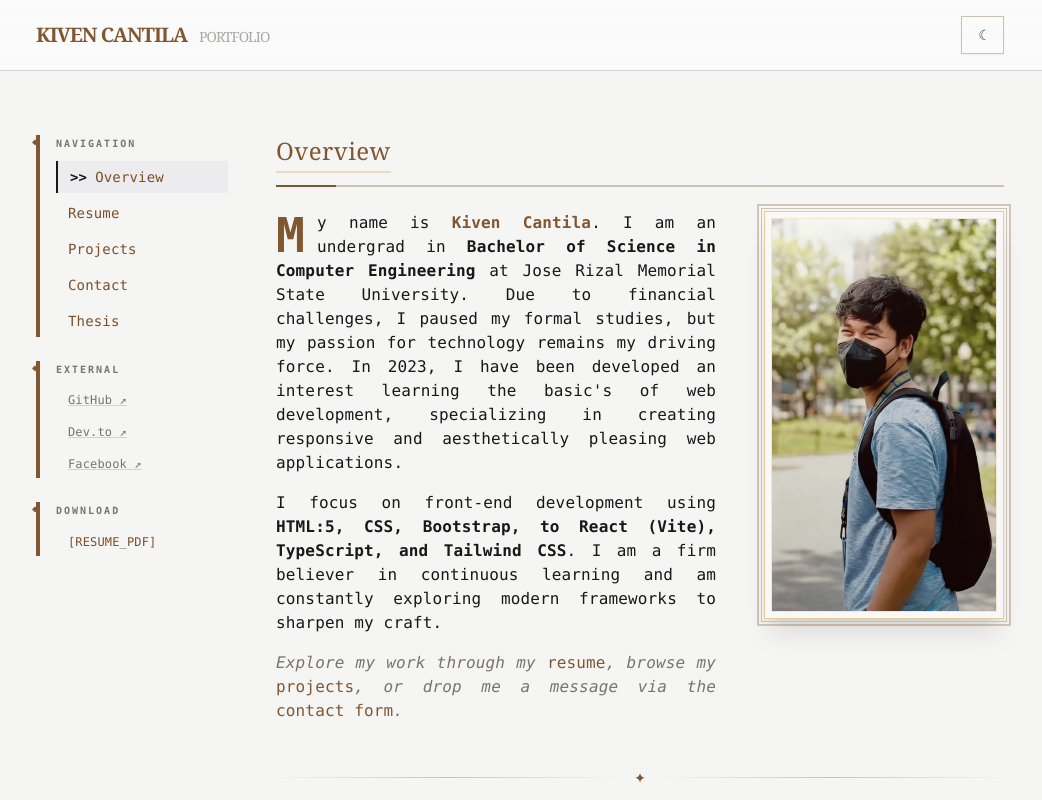
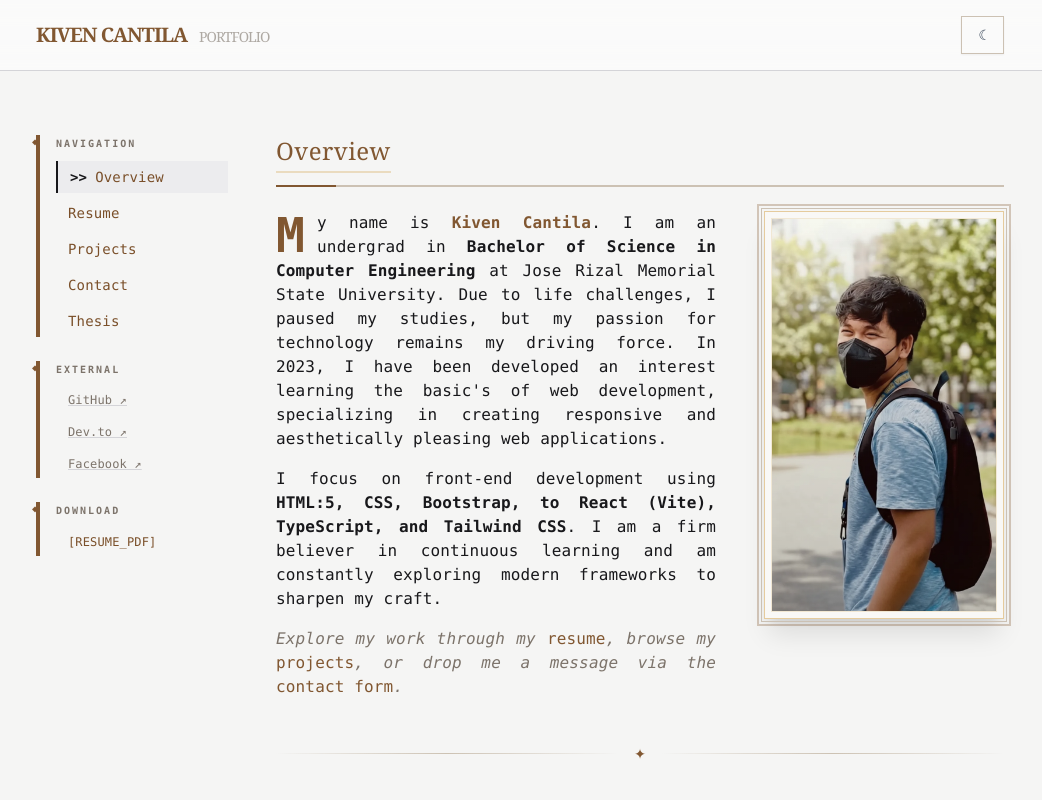
Before and after one commit to cantilakiven/vintage_portfolio, a React (Vite) app: page / in a window 1280 px wide. Shown: the top 800 px of the page, without its empty margins (120-1162 px from the left). Built offline with nearby package versions, Linux system fonts and the light colour scheme; the HTML template or start-up script is replaced by a standard one; a web font is replaced by a local one.

Commit message:
Update ProfileTab.tsx

```diff
--- a/src/components/ProfileTab.tsx
+++ b/src/components/ProfileTab.tsx
@@ -64,7 +64,7 @@ export const ProfileTab = ({ onNavigate }: ProfileTabProps) => {
           <p className="first-letter:text-5xl first-letter:font-bold first-letter:text-primary first-letter:float-left first-letter:mr-3 first-letter:leading-none">
             My name is <strong className="text-primary">Kiven Cantila</strong>.
             I am an undergrad in <strong>Bachelor of Science in Computer Engineering</strong> at Jose Rizal Memorial State University.
-            Due to financial challenges, I paused my formal studies, but my passion for technology remains my driving force.
+            Due to life challenges, I paused my studies, but my passion for technology remains my driving force.
             In 2023, I have been developed an interest learning the basic's of web development, specializing in creating responsive and aesthetically pleasing web applications.
           </p>
           <p>
```
